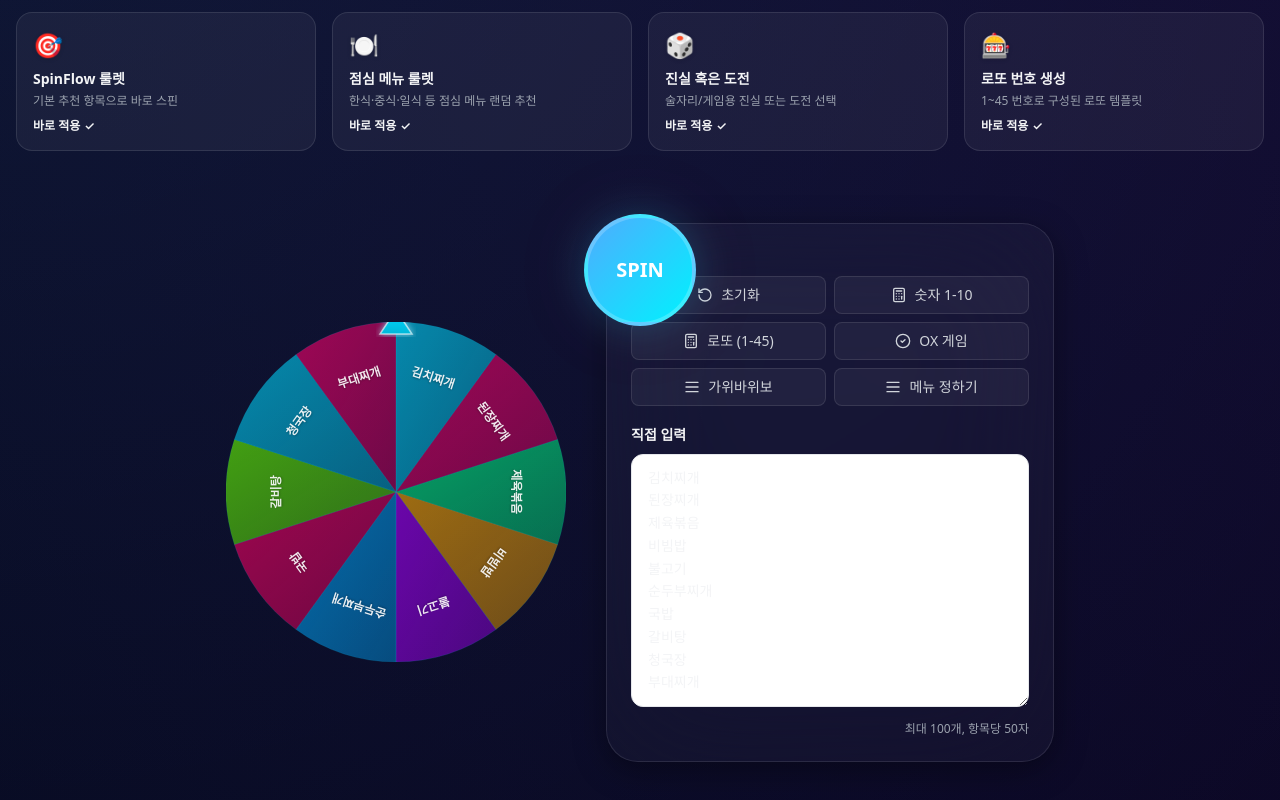
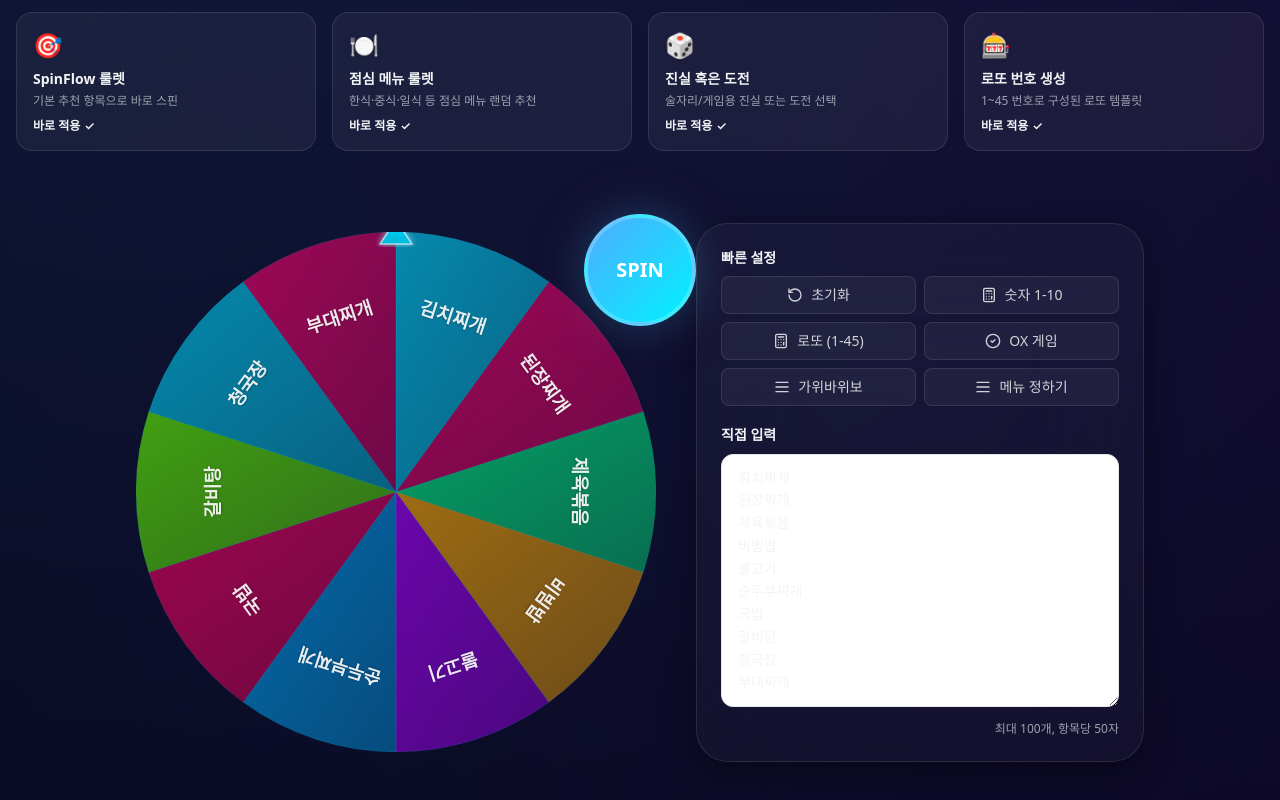
Before and after one commit to lsk7209/spinkorea, a React (Vite) app: page /lunch-menu in a window 1280 px wide. Shown: the part 442-1242 px from the top of the page. Built offline with nearby package versions, Linux system fonts and the light colour scheme; a web font is replaced by a local one.

Commit message:
feat: increase roulette size on pc and improve header navigation

```diff
--- a/src/components/Header.tsx
+++ b/src/components/Header.tsx
@@ -41,7 +41,11 @@ export default function Header() {
             >
                 <div className="max-w-7xl mx-auto px-4 h-16 flex items-center justify-between">
                     {/* Logo */}
-                    <Link to="/" className="flex items-center gap-2 group">
+                    <Link
+                        to="/"
+                        className="flex items-center gap-2 group"
+                        onClick={() => window.scrollTo({ top: 0, behavior: 'smooth' })}
+                    >
                         <span className="text-2xl font-black bg-gradient-to-r from-aurora-primary to-aurora-accent bg-clip-text text-transparent group-hover:opacity-90 transition-opacity">
                             SpinFlow
                         </span>
@@ -53,6 +57,7 @@ export default function Header() {
                             <Link
                                 key={link.path}
                                 to={link.path}
+                                onClick={() => window.scrollTo({ top: 0, behavior: 'smooth' })}
                                 className={`px-4 py-2 rounded-xl text-sm font-bold transition-all ${isActive(link.path)
                                     ? 'text-white bg-white/10 shadow-glow-sm'
                                     : 'text-gray-400 hover:text-white hover:bg-white/5'
@@ -81,6 +86,10 @@ export default function Header() {
                                 <Link
                                     key={link.path}
                                     to={link.path}
+                                    onClick={() => {
+                                        setIsMobileMenuOpen(false);
+                                        window.scrollTo({ top: 0, behavior: 'smooth' });
+                                    }}
                                     className={`p-3 rounded-xl text-base font-bold transition-all ${isActive(link.path)
                                         ? 'text-white bg-white/10'
                                         : 'text-gray-400 hover:text-white hover:bg-white/5'
--- a/src/pages/Home.tsx
+++ b/src/pages/Home.tsx
@@ -198,7 +198,12 @@ export default function Home({
                         items={items}
                         winningIndex={winningIndex}
                         isSpinning={isSpinning}
-                        size={typeof window !== 'undefined' ? Math.min(340, window.innerWidth - 48) : 320}
+                        size={typeof window !== 'undefined'
+                            ? (window.innerWidth >= 768
+                                ? 520 // PC size
+                                : Math.min(340, window.innerWidth - 48)) // Mobile size
+                            : 320
+                        }
                     />
                 </div>
 
```
Lines whose indentation alone changed are shown as unchanged.
